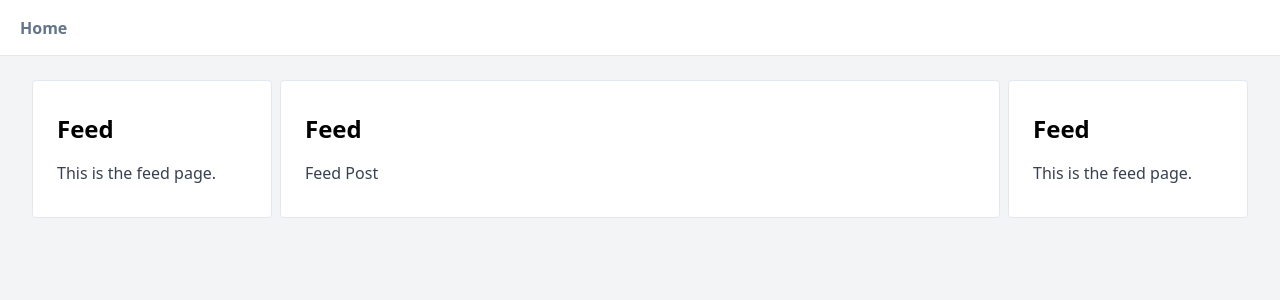
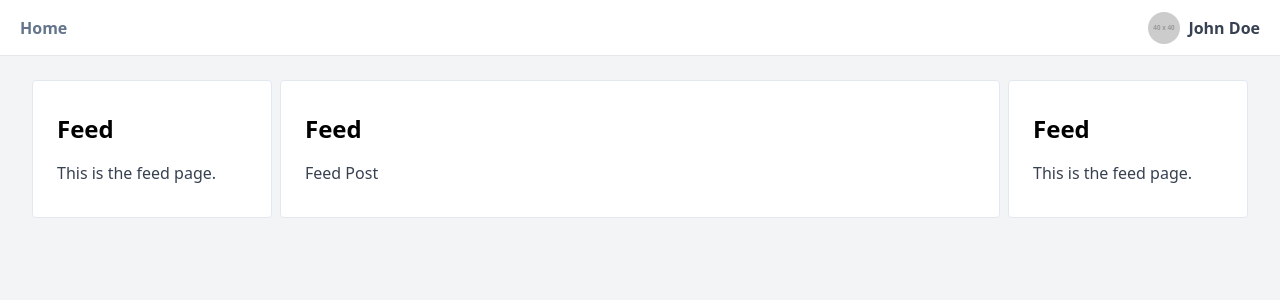
Before and after one commit to lawrencexbaron/social-media-app, a React (Vite) app in the folder client/: page /feed in a window 1280 px wide. Shown: the top 300 px of the page. Built offline with nearby package versions, Linux system fonts and the light colour scheme.

Commit message:
Added user dropdown

```diff
--- a/client/src/components/layout/Base.jsx
+++ b/client/src/components/layout/Base.jsx
@@ -1,10 +1,30 @@
 import React, { useState } from "react";
+import { useAuthStore } from "../../stores/authStore";
+import { useNavigate } from "react-router-dom";
 
 function Base(props) {
+  const navigate = useNavigate();
   const [isOpen, setIsOpen] = useState(false);
+  const [dropdownOpen, setDropdownOpen] = useState(false);
+
+  const logout = useAuthStore((state) => state.logout);
+
+  const handleLogout = () => {
+    logout();
+    // navigate after 1.5 seconds
+    setTimeout(() => {
+      navigate("/login");
+    }, 1500);
+  };
+
+  const user = {
+    name: "John Doe",
+    avatarUrl: "https://via.placeholder.com/40",
+  };
+
   return (
     <>
-      <div className="bg-gray-100 h-full w-full">
+      <div className="bg-gray-100 h-full w-full ">
         {/* Mobile Navbar  */}
         <div className="sm:hidden sticky top-0 w-full h-16 flex align-middle my-auto bg-white border-b border-gray-200 px-5">
           <button
@@ -32,6 +52,44 @@ function Base(props) {
           <div className="content-center my-auto font-semibold text-slate-500">
             Home
           </div>
+          <div className="relative inline-block text-left my-auto">
+            <button
+              onClick={() => setDropdownOpen(!dropdownOpen)}
+              className="flex items-center space-x-2"
+            >
+              <img
+                className="w-8 h-8 rounded-full"
+                src={user.avatarUrl}
+                alt="Avatar"
+              />
+              <span className="font-semibold text-gray-700">{user.name}</span>
+            </button>
+            {dropdownOpen && (
+              <div className="origin-top-right absolute right-0 mt-2 w-48 rounded-md shadow-lg bg-white ring-1 ring-black ring-opacity-5">
+                <div
+                  className="py-1"
+                  role="menu"
+                  aria-orientation="vertical"
+                  aria-labelledby="options-menu"
+                >
+                  {/* Add dropdown items here */}
+                  <button
+                    className="block w-full text-left px-4 py-2 text-sm text-gray-700 hover:bg-gray-100"
+                    role="menuitem"
+                  >
+                    Profile
+                  </button>
+                  <button
+                    onClick={() => handleLogout()}
+                    className="block w-full text-left px-4 py-2 text-sm text-gray-700 hover:bg-gray-100"
+                    role="menuitem"
+                  >
+                    Logout
+                  </button>
+                </div>
+              </div>
+            )}
+          </div>
         </div>
 
         <div className="max-w-7xl mx-auto py-6 sm:px-6 lg:px-8">
```
